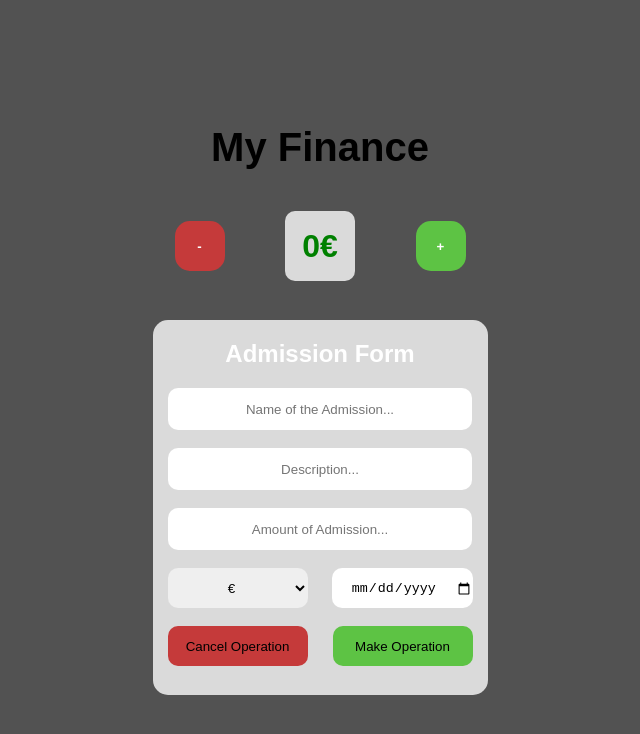
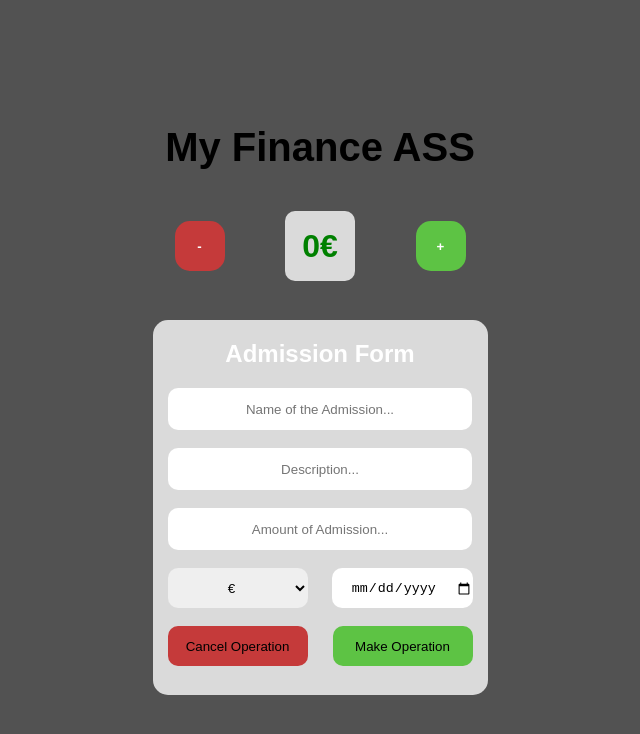
Before and after one commit to oriolgfarssac/My-Finance, a plain HTML site: page index.html in a window 1280 px wide. Shown: the whole page, without its empty margins (320-960 px from the left). Drawn offline with Linux system fonts and the light colour scheme.

Commit message:
versio 1.0

```diff
--- a/index.html
+++ b/index.html
@@ -8,7 +8,7 @@
   </head>
   <body>
     <div class="main">
-      <h1 class="titolPag">My Finance</h1>
+      <h1 class="titolPag">My Finance ASS</h1>
       <div class="manage">
         <div class="col">
           <button
```
